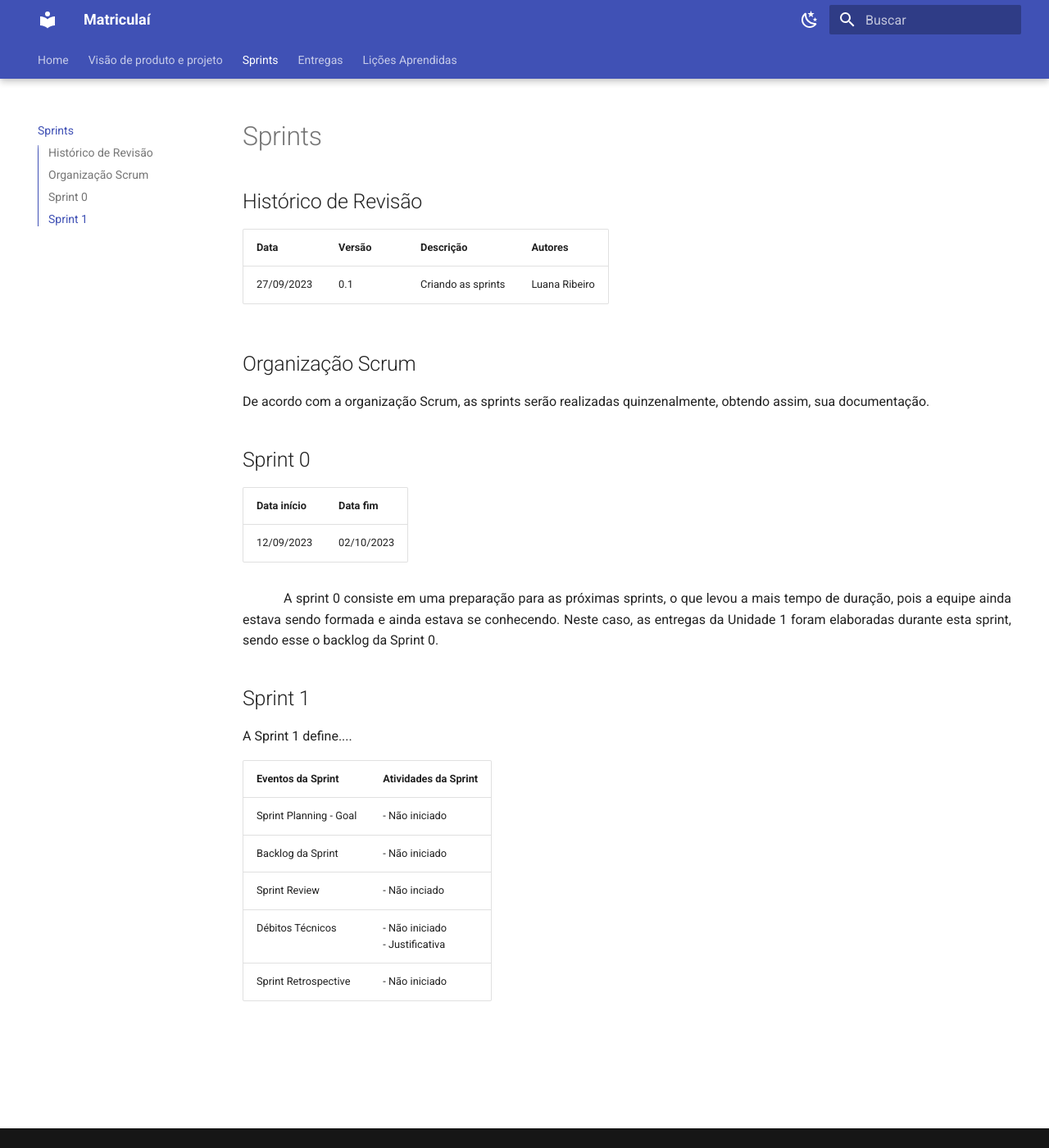
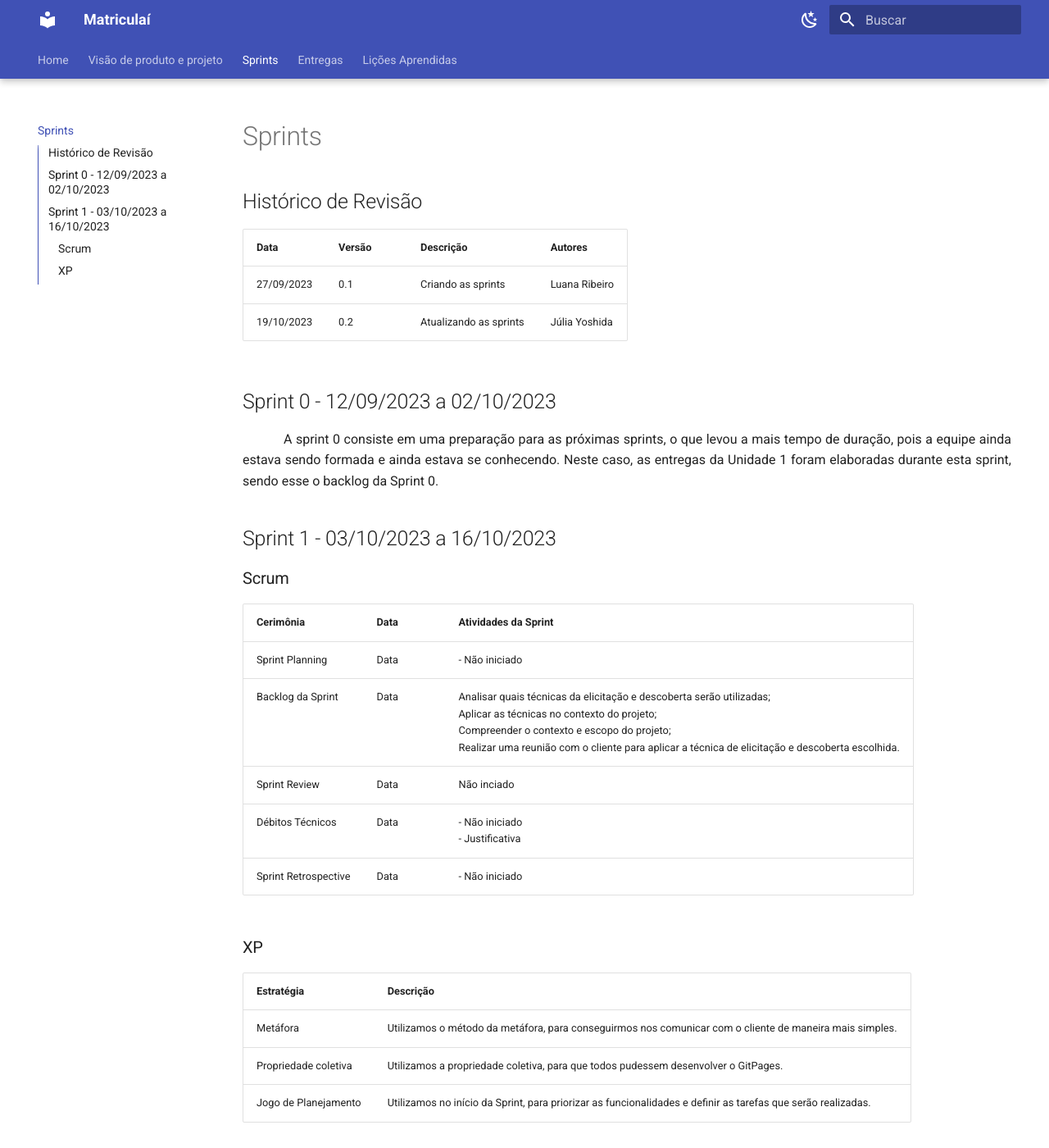
Before and after one commit to mdsreq-fga-unb/2023.2-Matriculai, an MkDocs documentation site: the page built from docs/sprints.md, in a window 1280 px wide and 1400 px high. Shown: the whole window at 82% size. Built offline with MkDocs 1.6.1 and Material for MkDocs 9.7.7, drawn with Linux system fonts in a browser that asks for light colours.

```diff
--- a/docs/sprints.md
+++ b/docs/sprints.md
@@ -5,27 +5,29 @@
 | Data | Versão | Descrição | Autores |
 | ---------- | ----------- | -------------- | -------------- |
 | 27/09/2023 | 0.1 | Criando as sprints | Luana Ribeiro |
+| 19/10/2023 | 0.2 | Atualizando as sprints | Júlia Yoshida |
 
-## Organização Scrum
 
-De acordo com a organização Scrum, as sprints serão realizadas quinzenalmente, obtendo assim, sua documentação.
-
-## Sprint 0
-
-| Data início | Data fim |
-| ----------- | ----------- |
-| 12/09/2023 | 02/10/2023 |
+## Sprint 0 - 12/09/2023 a 02/10/2023
 
 <p style="text-indent: 50px;text-align: justify;"> A sprint 0 consiste em uma preparação para as próximas sprints, o que levou a mais tempo de duração, pois a equipe ainda estava sendo formada e ainda estava se conhecendo. Neste caso, as entregas da Unidade 1 foram elaboradas durante esta sprint, sendo esse o backlog da Sprint 0.</p>
 
-## Sprint 1
+## Sprint 1 - 03/10/2023 a 16/10/2023
 
-A Sprint 1 define....
+### Scrum
 
-| Eventos da Sprint | Atividades da Sprint |
-| ------------------------------------- | ---------------------------------------------------- |
-| Sprint Planning - Goal | - Não iniciado |
-| Backlog da Sprint | - Não iniciado |
-| Sprint Review | - Não inciado |
-| Débitos Técnicos | - Não iniciado </br> - Justificativa |
-| Sprint Retrospective | - Não iniciado |
+| Cerimônia | Data | Atividades da Sprint |
+| ------------------------------------- | - |---------------------------------------------------- |
+| Sprint Planning | Data  | - Não iniciado |
+| Backlog da Sprint | Data |Analisar quais técnicas da elicitação e descoberta serão utilizadas;</br>Aplicar as técnicas no contexto do projeto;</br>Compreender o contexto e escopo do projeto;</br>Realizar uma reunião com o cliente para aplicar a técnica de elicitação e descoberta escolhida. |
+| Sprint Review | Data | Não inciado |
+| Débitos Técnicos | Data | - Não iniciado </br> - Justificativa |
+| Sprint Retrospective | Data | - Não iniciado |
+
+### XP
+
+|Estratégia|Descrição|
+|-|-|
+|Metáfora|Utilizamos o método da metáfora, para conseguirmos nos comunicar com o cliente de maneira mais simples.|
+|Propriedade coletiva|Utilizamos a propriedade coletiva, para que todos pudessem desenvolver o GitPages.|
+|Jogo de Planejamento|Utilizamos no início da Sprint, para priorizar as funcionalidades e definir as tarefas que serão realizadas.|
```
Also changed, not shown: docs/visao_projeto.md (+24 -9 lines).
